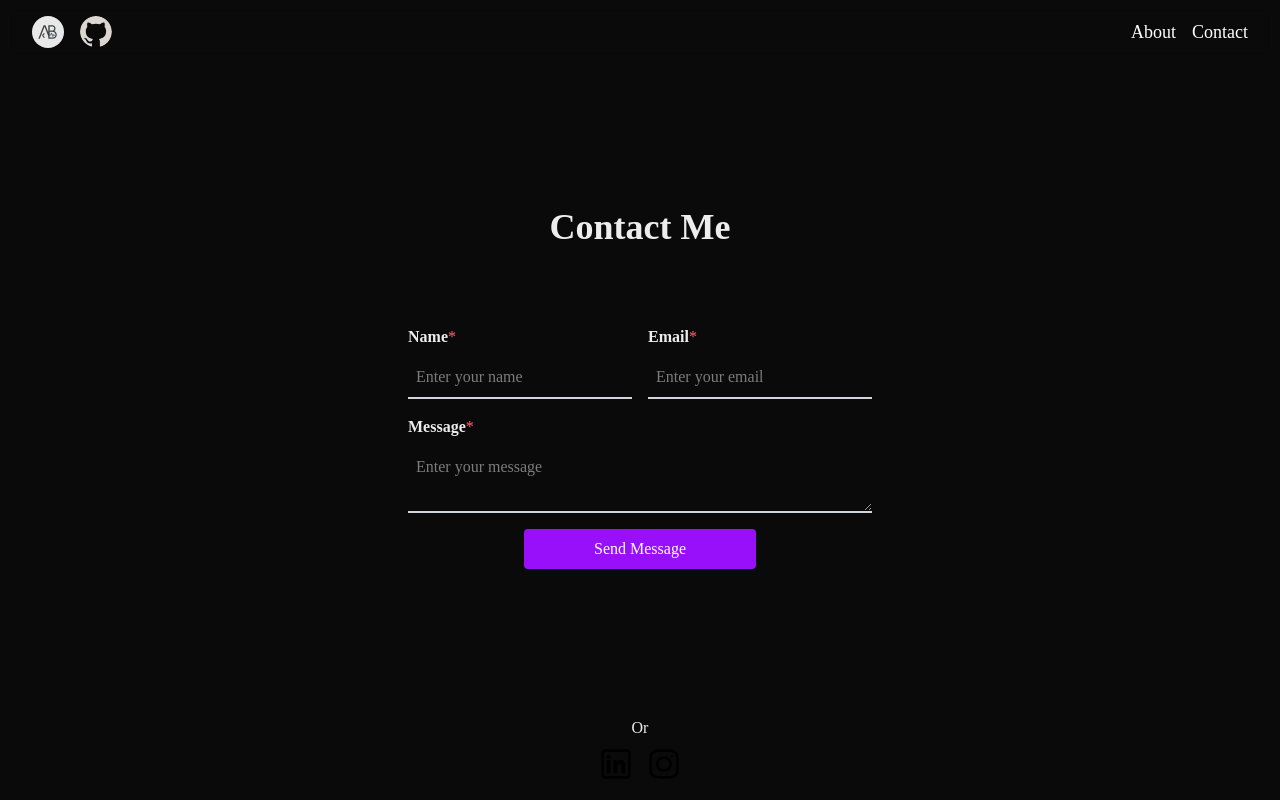
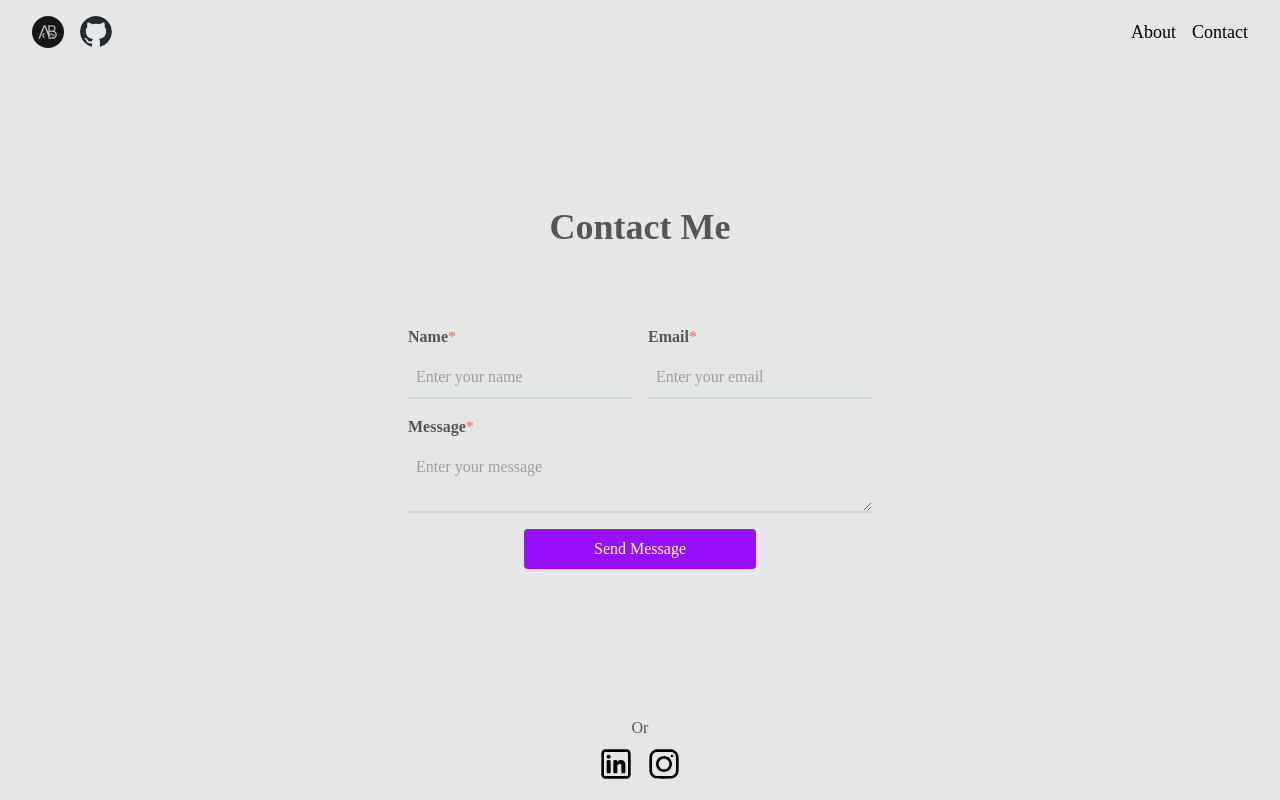
Before and after one commit to augusto-boschiazzo/portfolio, a Next.js app: page /contact in a window 1280 px wide. Built offline with nearby package versions, Linux system fonts and the light colour scheme; a web font is replaced by a local one.

Commit message:
upgrade next

```diff
--- a/app/components/Navbar.tsx
+++ b/app/components/Navbar.tsx
@@ -13,7 +13,7 @@ const Navbar = () => {
                             alt="Logo"
                             width={32}
                             height={32}
-                            className="dark:invert rounded-full hover:scale-110 transition-transform duration-300"
+                            className="dark:invert-0 invert rounded-full hover:scale-110 transition-transform duration-300"
                         />
                     </Link>
                     <Link
@@ -27,12 +27,12 @@ const Navbar = () => {
                             alt="GitHub Logo"
                             width={32}
                             height={32}
-                            className="dark:invert rounded-full hover:scale-110 transition-transform duration-300"
+                            className="invert dark:invert-0 rounded-full hover:scale-110 transition-transform duration-300"
                         />
                     </Link>
                 </div>
                 <nav>
-                    <ul className="flex gap-4 sm:text-[18px] text-white dark:text-black">
+                    <ul className="flex gap-4 sm:text-[18px] text-black dark:text-white">
                         <li>
                             <Link
                                 href="/about"
--- a/app/components/TechIcon.tsx
+++ b/app/components/TechIcon.tsx
@@ -17,7 +17,7 @@ function TechIcon({ imgUrl, title }: Props) {
                     height={48}
                     className={
                         ["Rust", "Next.js"].includes(title)
-                            ? "object-scale-down rounded-sm hover:scale-150 transition-transform duration-300 invert dark:invert-0"
+                            ? "object-scale-down rounded-sm hover:scale-150 transition-transform duration-300 dark:invert"
                             : "object-scale-down rounded-sm hover:scale-150 transition-transform duration-300"
                     }
                 />
--- a/app/contact/page.tsx
+++ b/app/contact/page.tsx
@@ -26,14 +26,14 @@ function Contact() {
                         target="_blank"
                         rel="noopener noreferrer"
                     >
-                        <LinkedInIcon className="w-8 h-8 fill-black hover:fill-[#2868b2] transition duration-200" />
+                        <LinkedInIcon className="w-8 h-8 fill-black dark:fill-white hover:fill-[#2868b2] transition duration-200" />
                     </Link>
                     <Link
                         href={"https://www.instagram.com/augusto.boschiazzo08"}
                         target="_blank"
                         rel="noopener noreferrer"
                     >
-                        <InstagramIcon className="w-8 h-8 fill-black hover:fill-[#db00ac] transition duration-200" />
+                        <InstagramIcon className="w-8 h-8 fill-black dark:fill-white hover:fill-[#db00ac] transition duration-200" />
                     </Link>
                 </div>
             </footer>
--- a/app/globals.css
+++ b/app/globals.css
@@ -38,7 +38,7 @@
     --color-foreground: var(--foreground);
 }
 
-@media (prefers-color-scheme: light) {
+@media (prefers-color-scheme: dark) {
     :root {
         --background: #0a0a0a;
         --foreground: #ededed;
--- a/package.json
+++ b/package.json
@@ -12,7 +12,7 @@
     "class-variance-authority": "^0.7.1",
     "clsx": "^2.1.1",
     "lucide-react": "^0.525.0",
-    "next": "15.4.1",
+    "next": "^15.5.9",
     "next-themes": "^0.4.6",
     "react": "19.1.0",
     "react-dom": "19.1.0",
```
Also changed, not shown: 1 other file (tests, documents, lock files or other folders).
